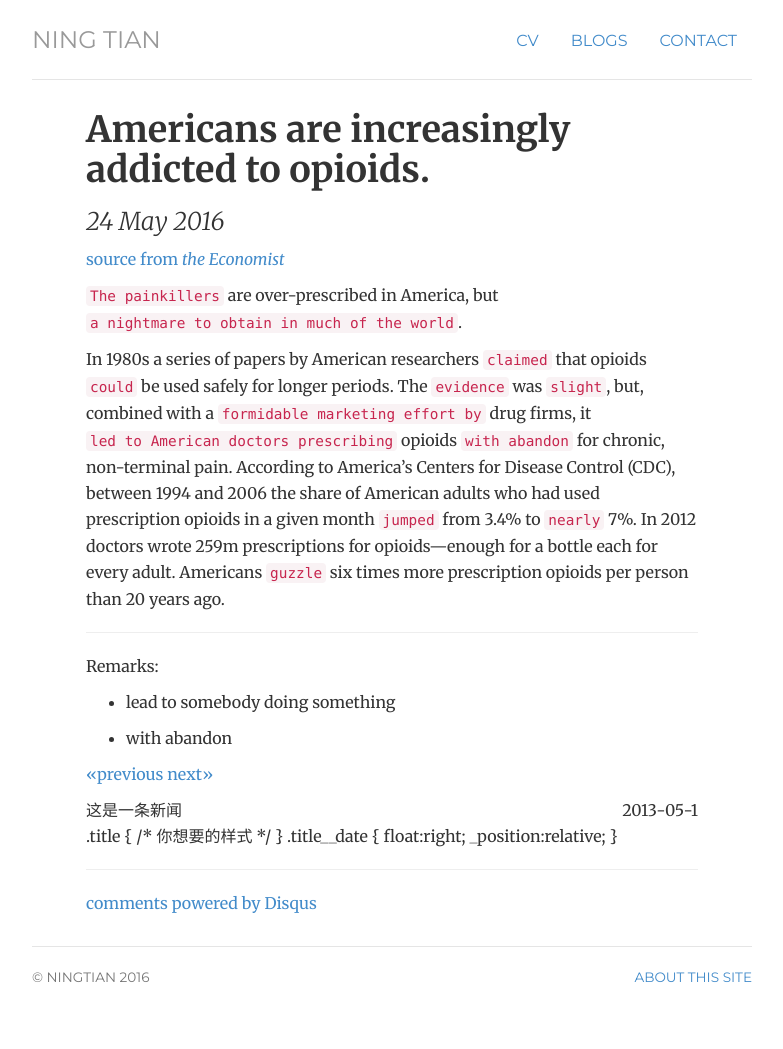
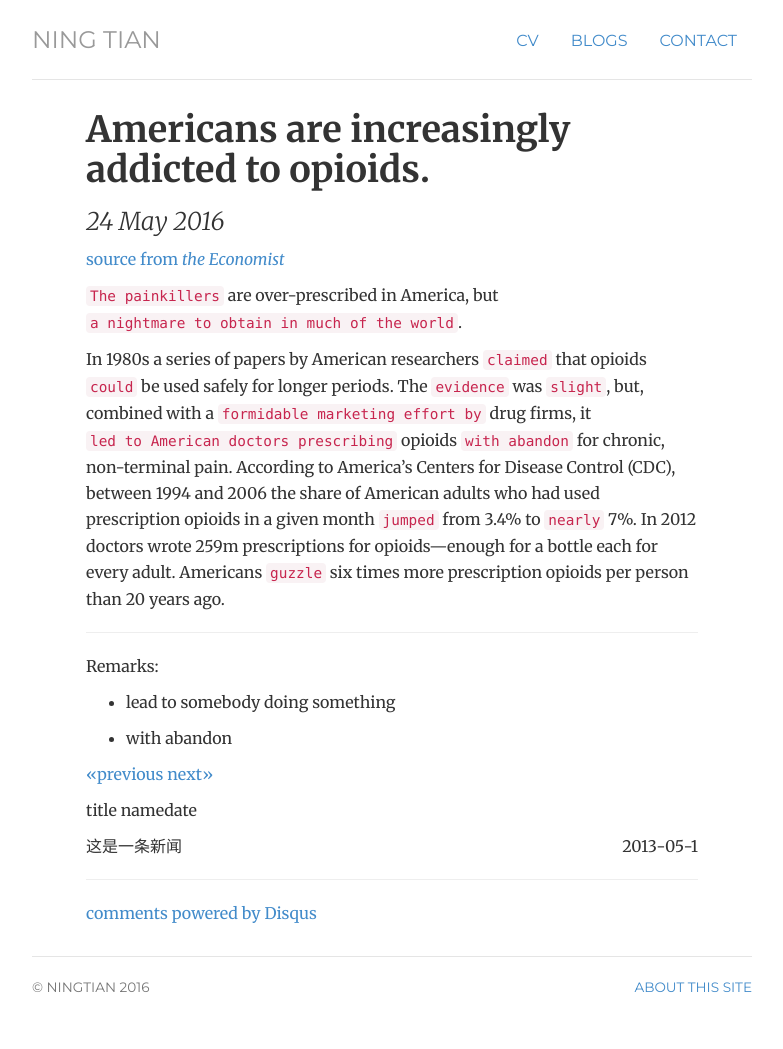
Before and after one commit to ningtian/ningtian.github.io, a Jekyll site: the page built from _posts/2016-05-24- americans-are-increasingly-addicted-to-opioids.md, in a window 1280 px wide. Shown: the whole page, without its empty margins (248-1031 px from the left). Built offline with Jekyll 4.4.1, drawn with Linux system fonts in a browser that asks for light colours; comment, search, counter and statistics services are not loaded.

Commit message:
Update 2016-05-24- americans-are-increasingly-addicted-to-opioids.md

```diff
--- a/_posts/2016-05-24- americans-are-increasingly-addicted-to-opioids.md
+++ b/_posts/2016-05-24- americans-are-increasingly-addicted-to-opioids.md
@@ -23,13 +23,10 @@ Remarks:
 
 [<<previous][link1]              [next>>][link2]
 
+<p class="title">title name<span class="title__date">date</span></p>
+
 
 <div><div style="float: left;">这是一条新闻</div><div style="float: right">2013-05-1</div><div style="clear: both;"></div></div>
-
-
-.title { /* 你想要的样式 */ }
-.title__date { float:right; _position:relative; }
-
 
 
 
```
